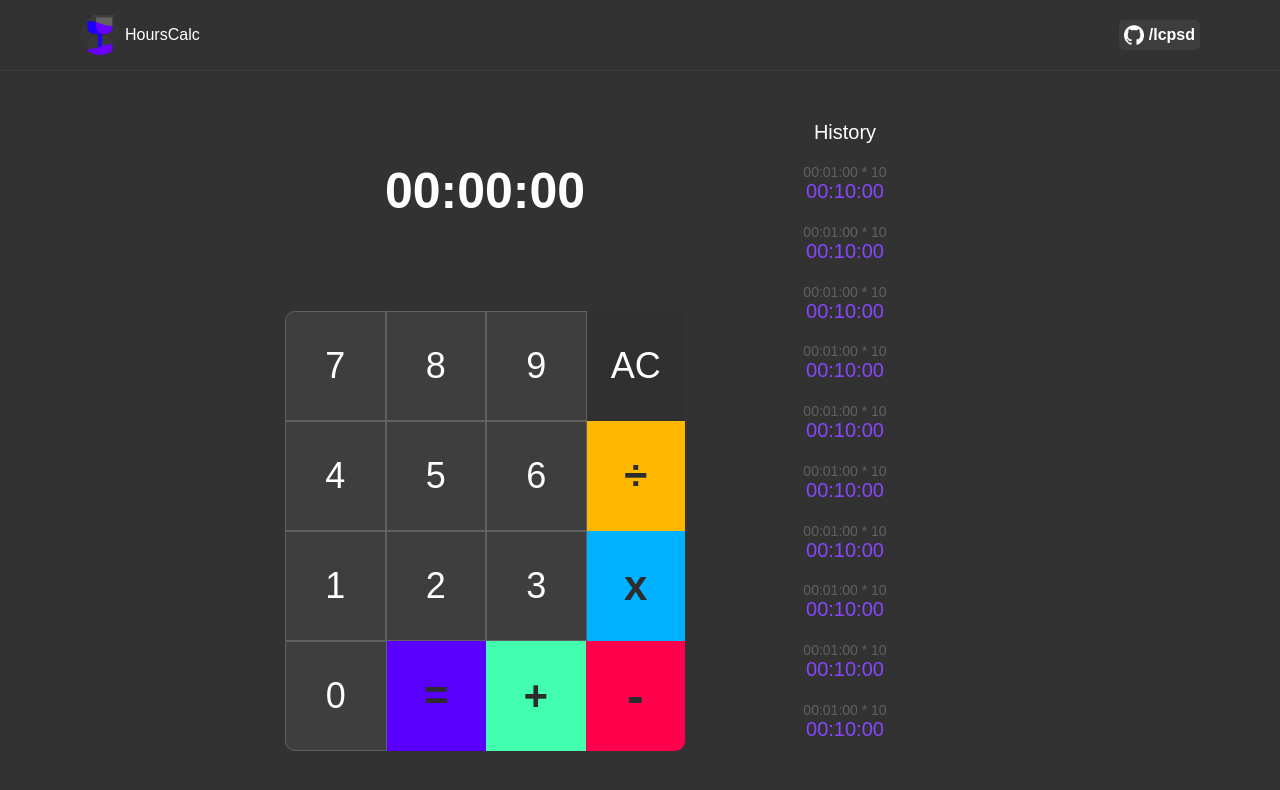
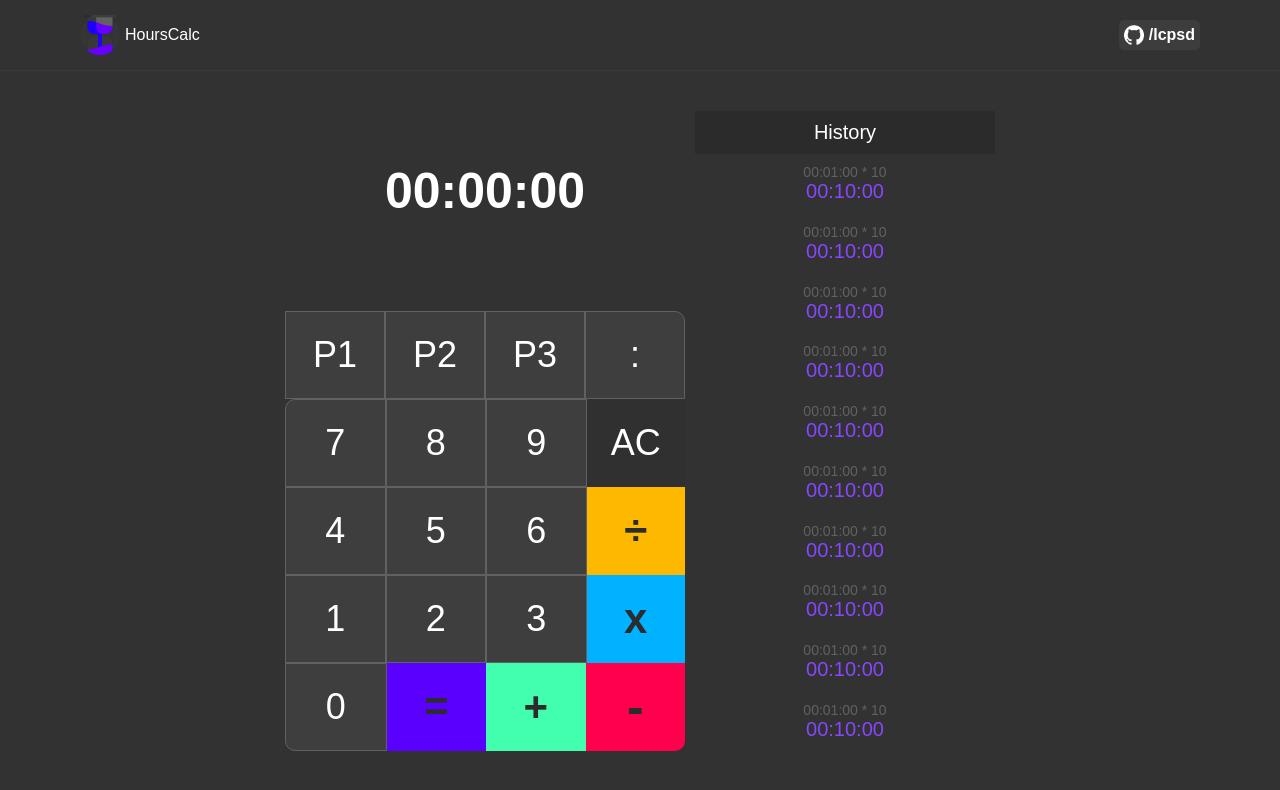
Before and after one commit to lcpsd/hours-calc, a React (Create React App) app: page / in a window 1280 px wide. Shown: the top 790 px of the page. Built offline with nearby package versions, Linux system fonts and the light colour scheme.

Commit message:
new keys to select hour position

```diff
--- a/src/components/KeyboardKey.jsx
+++ b/src/components/KeyboardKey.jsx
@@ -11,7 +11,7 @@ export function KeyboardKey({value}) {
             value === "÷" ? "divider keyboard-key":
             value === "7" ? "upper-left-corner keyboard-key":
             value === "0" ? "lower-left-corner keyboard-key":
-            value === "AC" ? "keyboard-key AC upper-right-corner":
+            value === ":" ? "keyboard-key upper-right-corner":
             value + " keyboard-key"
         } key={toString(value)}>{value}</div>
     )
--- a/src/components/KeyboardSection.jsx
+++ b/src/components/KeyboardSection.jsx
@@ -6,6 +6,13 @@ export function KeyboardSection() {
 
     return (
         <div id="keyboard-section">
+
+            <KeyboardRow symbols={{
+                1: "P1",
+                2: "P2",
+                3: "P3",
+                4: ":",
+            }}/>
 
             <KeyboardRow symbols={{
                 1: "7",
@@ -32,7 +39,7 @@ export function KeyboardSection() {
                 1: "0",
                 2: "=",
                 3: "+",
-                4: "-"
+                4: "-",
             }}/>
         </div>
     )
--- a/src/components/Screen.jsx
+++ b/src/components/Screen.jsx
@@ -5,7 +5,17 @@ export function Screen() {
     return (
         <div id="screen">
             <p className="text-container">
-                00:00:00
+
+                <span id="P1">00</span>
+
+                <span className="hour-divisor">:</span>
+
+                <span id="P2">00</span>
+
+                <span className="hour-divisor">:</span>
+
+                <span id="P3">00</span>
+
             </p>
         </div>
     )
--- a/src/styles/historySection.scss
+++ b/src/styles/historySection.scss
@@ -1,4 +1,7 @@
 #history-section{
+
+    overflow-x: hidden;
+
     background: #2b2b2b;
 
     position: absolute;
@@ -26,6 +29,8 @@
     }
 
     h3{
+        background: #2b2b2b;
+        width: 100vw;
         text-align: center;
         font-size: 40px;
         font-weight: normal;
--- a/src/styles/screen.scss
+++ b/src/styles/screen.scss
@@ -20,6 +20,7 @@
     #screen{
 
         padding: 10px 0px;
+        display: flex;
 
         p{
             display: flex;
```
Also changed, not shown: src/components/HistorySection.jsx (line endings or trailing spaces).
